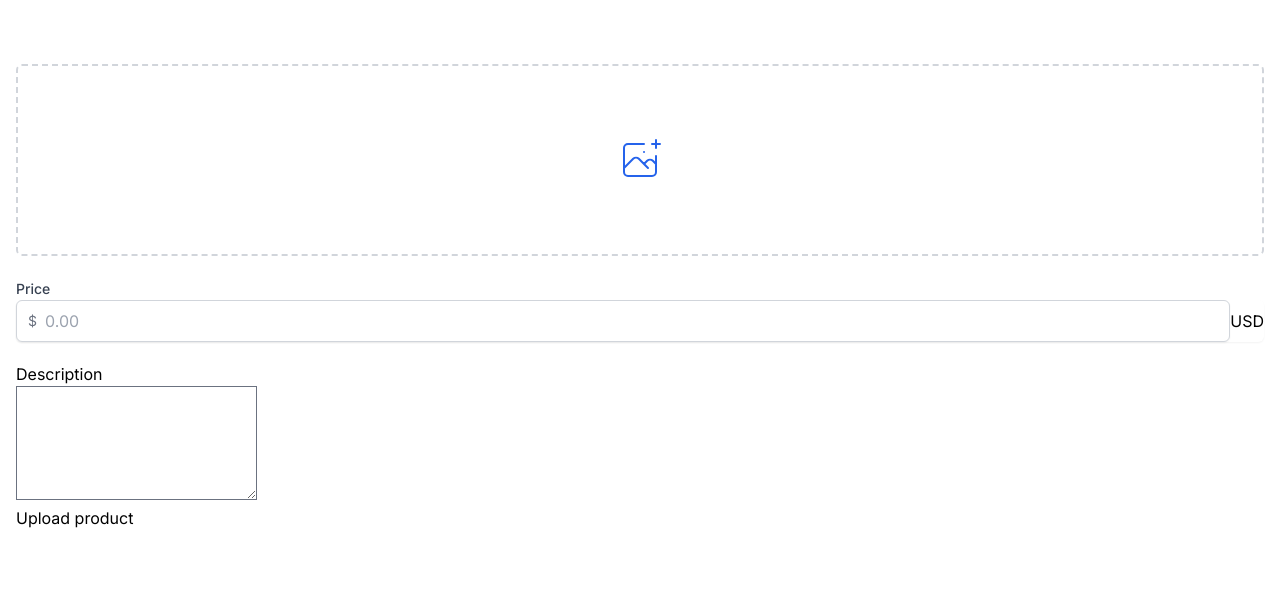
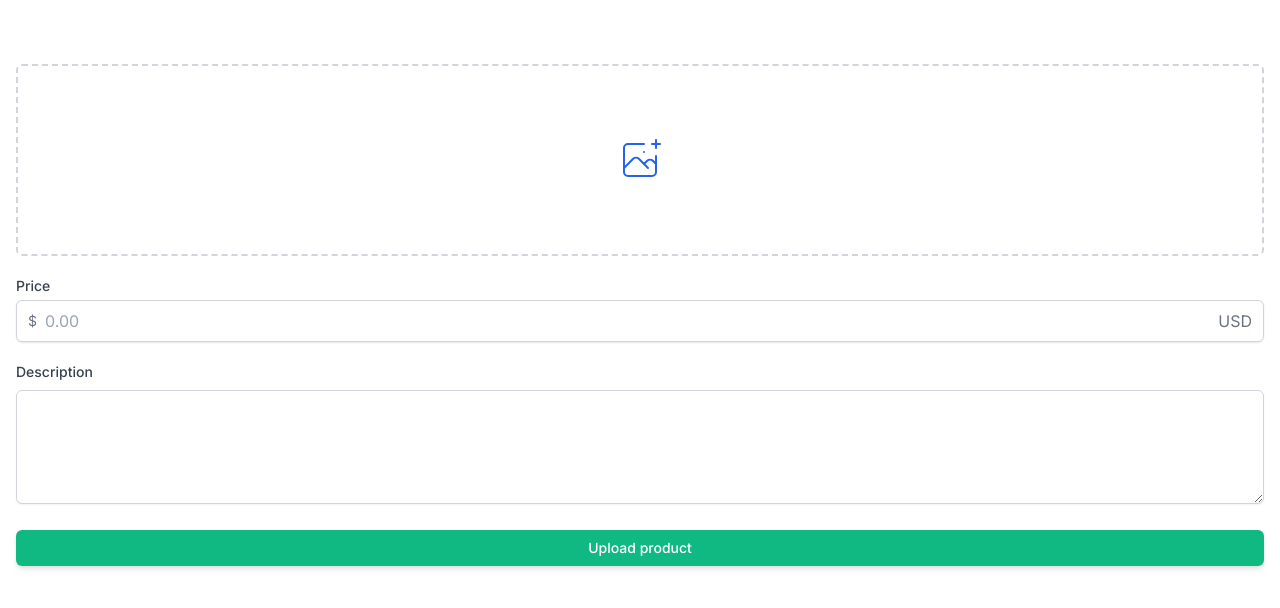
Before and after one commit to sdfwefk11/next-market, a Next.js app: page /product/upload in a window 1280 px wide. Shown: the top 608 px of the page. Built offline with nearby package versions, Linux system fonts and the light colour scheme.

Commit message:
Upload page

```diff
--- a/src/app/enter/page.tsx
+++ b/src/app/enter/page.tsx
@@ -70,7 +70,7 @@ export default function Enter() {
               </div>
             ) : null}
           </div>
-          <button className="bg-emerald-500 hover:text-orange-300 hover:bg-emerald-600 mt-4 shadow-md text-white rounded-md border-transparent py-2 px-4 text-sm font-medium focus:ring-2 focus:ring-offset-2 focus:ring-emerald-500 focus:outline-none">
+          <button className="bg-emerald-500 hover:text-orange-300 hover:bg-emerald-600 mt-4 shadow-md text-white rounded-md border-transparent py-2 px-4 text-sm font-medium focus:ring-2 focus:ring-offset-2 focus:ring-emerald-500 focus:outline-none transition">
             {method === "email" ? "Get login link" : null}
             {method === "phone" ? "Get one-time password" : null}
           </button>
--- a/src/app/product/upload/page.tsx
+++ b/src/app/product/upload/page.tsx
@@ -21,11 +21,14 @@ export default function Upload() {
         </label>
       </div>
       <div className="my-5">
-        <label htmlFor="price" className="text-sm font-medium text-gray-700">
+        <label
+          htmlFor="price"
+          className="text-sm font-medium text-gray-700 mb-1 block"
+        >
           Price
         </label>
         <div className="rounded-md shadow-sm relative flex items-center">
-          <div className="absolute left-0 pl-3 flex items-center justify-center">
+          <div className="absolute left-0 pl-3 flex items-center justify-center pointer-events-none">
             <span className="text-gray-500 text-sm">$</span>
           </div>
           <input
@@ -34,18 +37,25 @@ export default function Upload() {
             placeholder="0.00"
             className="appearance-none pl-7 w-full px-4 py-2 border border-gray-300 rounded-md shadow-sm placeholder-gray-400 focus:outline-none focus:border-emerald-600 focus:ring-emerald-600"
           />
-          <div>
-            <span>USD</span>
+          <div className="absolute right-0 pointer-events-none pr-3 flex items-center justify-center">
+            <span className="text-gray-500">USD</span>
           </div>
         </div>
       </div>
       <div>
-        <label>Description</label>
+        <label className="text-sm font-medium text-gray-700 mb-1 block">
+          Description
+        </label>
         <div>
-          <textarea rows={4} />
+          <textarea
+            className="mt-1 shadow-sm w-full rounded-md border border-gray-300 focus:ring-emerald-600 focus:outline-none focus:border-emerald-600"
+            rows={4}
+          />
         </div>
       </div>
-      <button>Upload product</button>
+      <button className="bg-emerald-500 hover:text-orange-300 hover:bg-emerald-600 mt-5 shadow-md text-white rounded-md border-transparent py-2 px-4 text-sm font-medium focus:ring-2 focus:ring-offset-2 focus:ring-emerald-500 focus:outline-none transition w-full">
+        Upload product
+      </button>
     </div>
   );
 }
```
